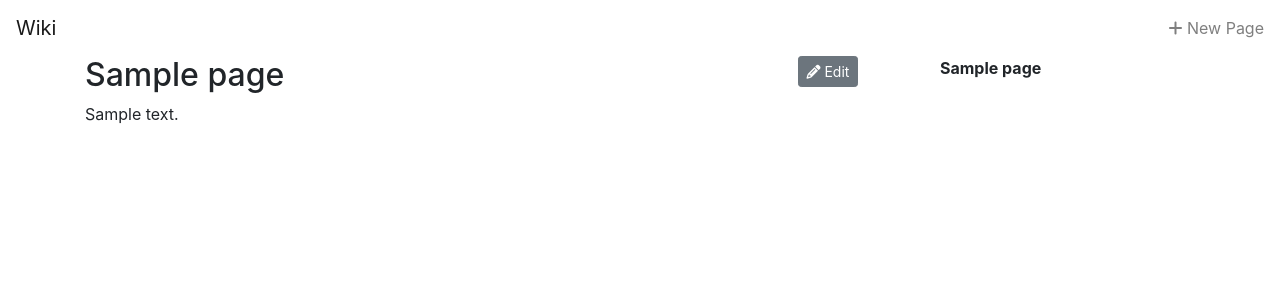
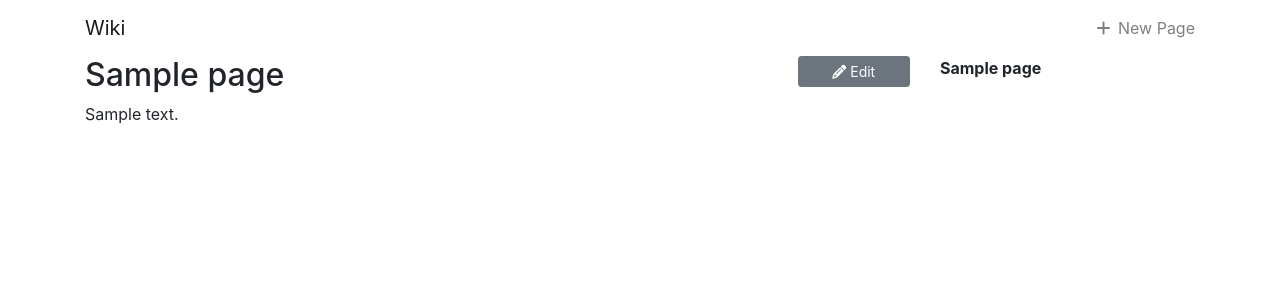
Before and after one commit to harrislapiroff/overwiki, a Django app: a page that uses wiki/templates/wiki/__base.html in a window 1280 px wide. Shown: the top 300 px of the page. Run offline with Django 3.2, Linux system fonts and the light colour scheme; tables that the repository leaves empty hold one stand-in row (values such as "Sample post"); parts of the project's set-up code (start-up, migrations or seed data) failed here and were passed over; some libraries are stand-ins or nearby versions.

Commit message:
UI cleanup

```diff
--- a/wiki/templates/wiki/__base.html
+++ b/wiki/templates/wiki/__base.html
@@ -10,12 +10,19 @@
 	<body>
 		{% block body %}
 			<nav class="navbar navbar-full navbar-light bg-faded">
-				<a class="navbar-brand" href="/">Wiki</a>
-				<ul class="nav navbar-nav pull-sm-right">
-					<li class="nav-item">
-						<a class="nav-link" href="{% url "page_create" %}"><span class="fa fa-plus"></span> New Page</a>
-					</li>
-				</ul>
+				<div class="container">
+					<a class="navbar-brand" href="/">Wiki</a>
+					<ul class="nav navbar-nav pull-sm-right">
+						<li class="nav-item">
+							<a class="nav-link" href="{% url "page_create" %}"><span class="fa fa-fw fa-plus"></span> New Page</a>
+						</li>
+						{% if request.user.is_authenticated %}
+							<li class="nav-item">
+								<a class="nav-link" href="#"><span class="fa fa-fw fa-user"></span> {{ request.user }}</a>
+							</li>
+						{% endif %}
+					</ul>
+				</div>
 			</nav>
 			<div class="container m-y-2">
 				{% block container %}
--- a/wiki/templates/wiki/page_detail.html
+++ b/wiki/templates/wiki/page_detail.html
@@ -6,7 +6,7 @@
 			<h2 class="page-title">{{ page.title }}</h2>
 		</div>
 		<div class="col-sm-4 col-md-2">
-			<a href="{% url "page_update" page.slug %}" class="btn btn-sm btn-secondary"><span class="fa fa-pencil"></span> Edit</a>
+			<a href="{% url "page_update" page.slug %}" class="btn btn-sm btn-secondary btn-block"><span class="fa fa-pencil"></span> Edit</a>
 		</div>
 	</div>
 	<article class="page-content">{{ page.content }}</article>
```
